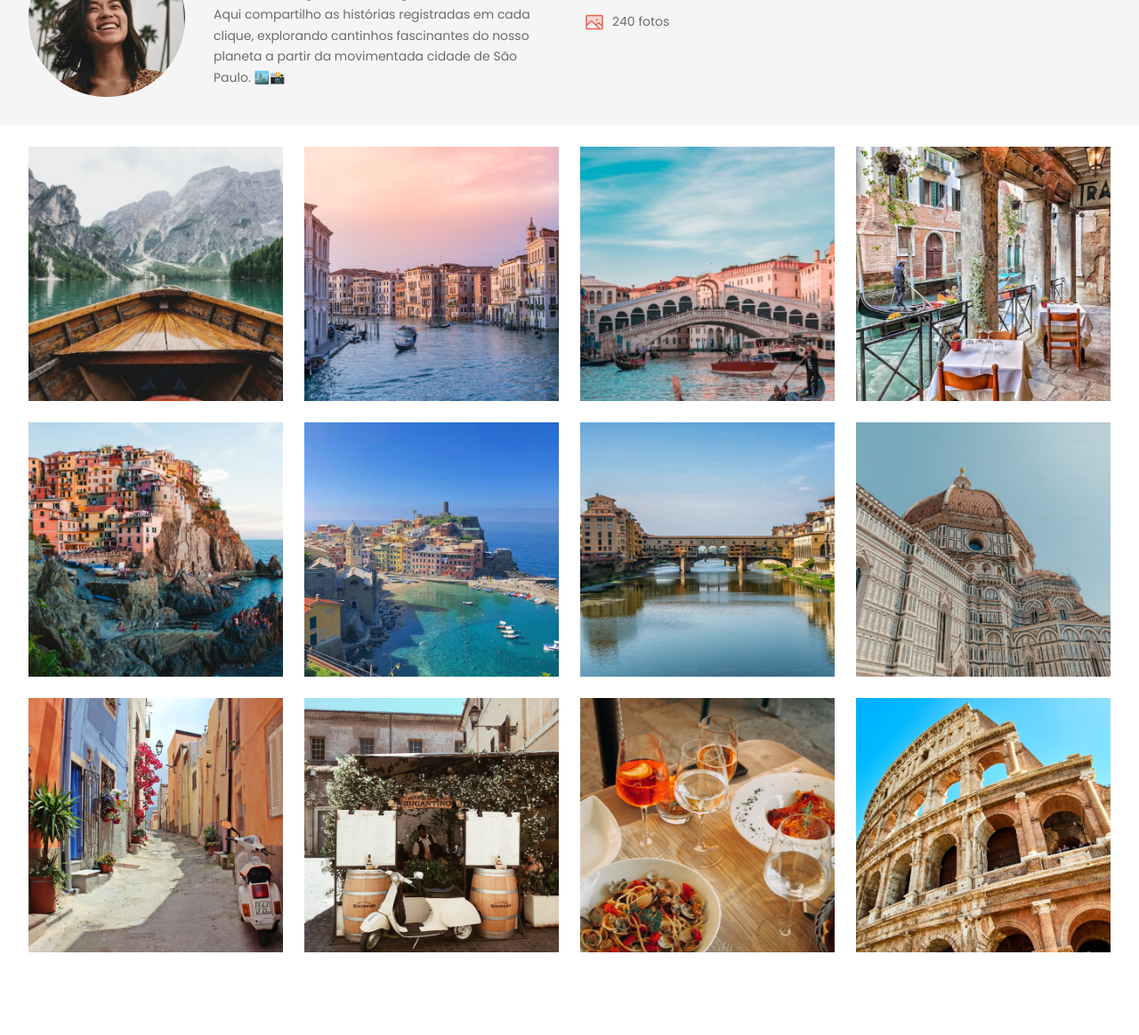
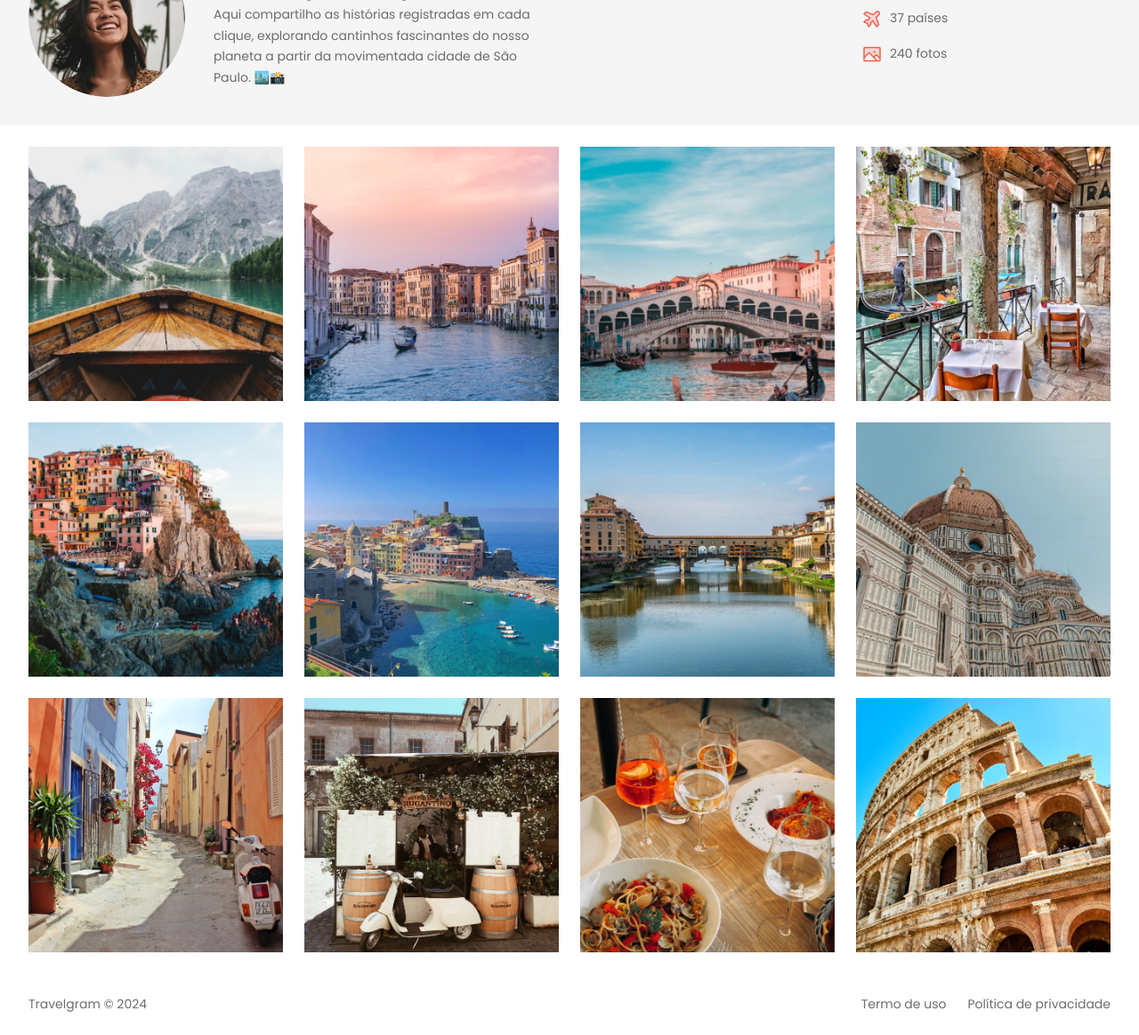
Before and after one commit to btaguiar/projeto-travelgram, a plain HTML site: page index.html in a window 1280 px wide. Shown: the part 195-1359 px from the top of the page at 89% size. Before the commit the page ends 1290 px from the top, so only its background shows below. Drawn offline with Linux system fonts and the light colour scheme.

Commit message:
final project

```diff
--- a/index.html
+++ b/index.html
@@ -46,6 +46,7 @@
         Aqui compartilho as histórias registradas em cada clique, explorando cantinhos fascinantes do nosso planeta a partir da movimentada cidade de São Paulo. 🏙️📸
       </p>
       </div>
+    </div>
    <ul id="info">
     <li>
       <img src="asset/icons/MapPin.svg" alt="Icone de mapa">
@@ -79,8 +80,19 @@
   <img src="asset/image/Image 11.png" alt="...">
   <img src="asset/image/Image 12.png" alt="...">
 
+ </main>
 
- </main>
+ <footer class="container">
+<span>
+  Travelgram &copy; 2024
+</span>
+<span>
+  Termo de uso
+</span>
+<span>
+  Política de privacidade
+</span>
+</footer>
 
 </body>
 </html>
--- a/styles/footer.css
+++ b/styles/footer.css
@@ -2,6 +2,8 @@ footer {
   display: flex;
   gap: 24px;
   padding-block: 24px;
+
+  font: 14px/150% var(--font-family);
 }
 
 footer span:nth-child(1) {
--- a/styles/header.css
+++ b/styles/header.css
@@ -1,6 +1,7 @@
 header {
   padding-block: 32px;
   font:var(--text-md);
+
 }
 
 header .container {
@@ -16,6 +17,13 @@ header .container {
 
 #profile > div {
   max-width: 384px ;
+}
+
+#profile img {
+ width: 176px;
+ height: 176px;
+ object-fit: cover;
+ border-radius: 50%;
 }
 
 #profile h1 {
```
